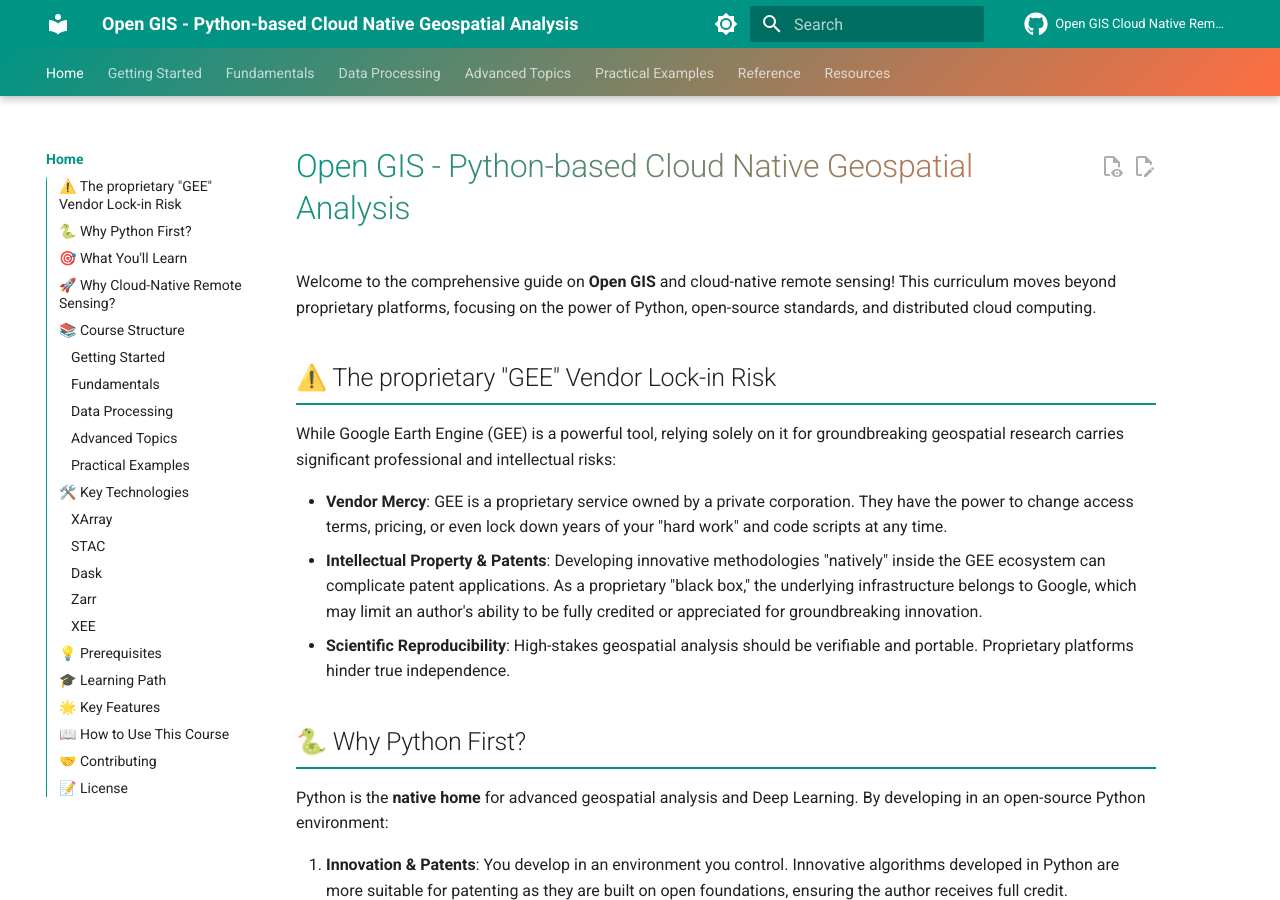
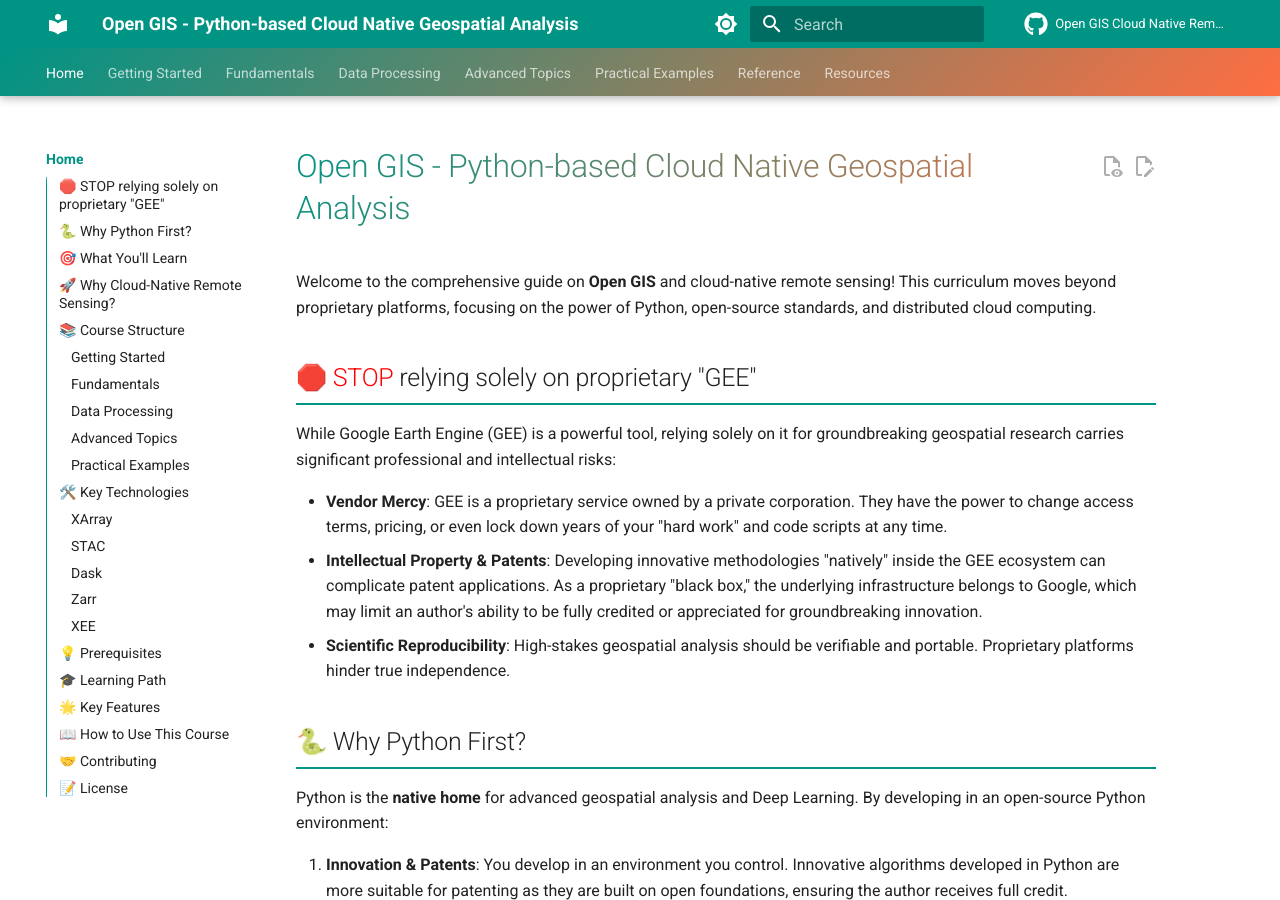
Before and after one commit to pulakeshpradhan/cloudgis, an MkDocs documentation site: the page built from docs/index.md, in a window 1280 px wide and 900 px high. Built offline with MkDocs 1.6.1 and Material for MkDocs 9.7.7, drawn with Linux system fonts in a browser that asks for light colours; comment, search, counter and statistics services are not loaded.

Commit message:
Add STOP warning with red styling to GEE risk section in home page

```diff
--- a/docs/index.md
+++ b/docs/index.md
@@ -2,7 +2,7 @@
 
 Welcome to the comprehensive guide on **Open GIS** and cloud-native remote sensing! This curriculum moves beyond proprietary platforms, focusing on the power of Python, open-source standards, and distributed cloud computing.
 
-## ⚠️ The proprietary "GEE" Vendor Lock-in Risk
+## <span style="color:red">🛑 STOP</span> relying solely on proprietary "GEE"
 
 While Google Earth Engine (GEE) is a powerful tool, relying solely on it for groundbreaking geospatial research carries significant professional and intellectual risks:
 
```
